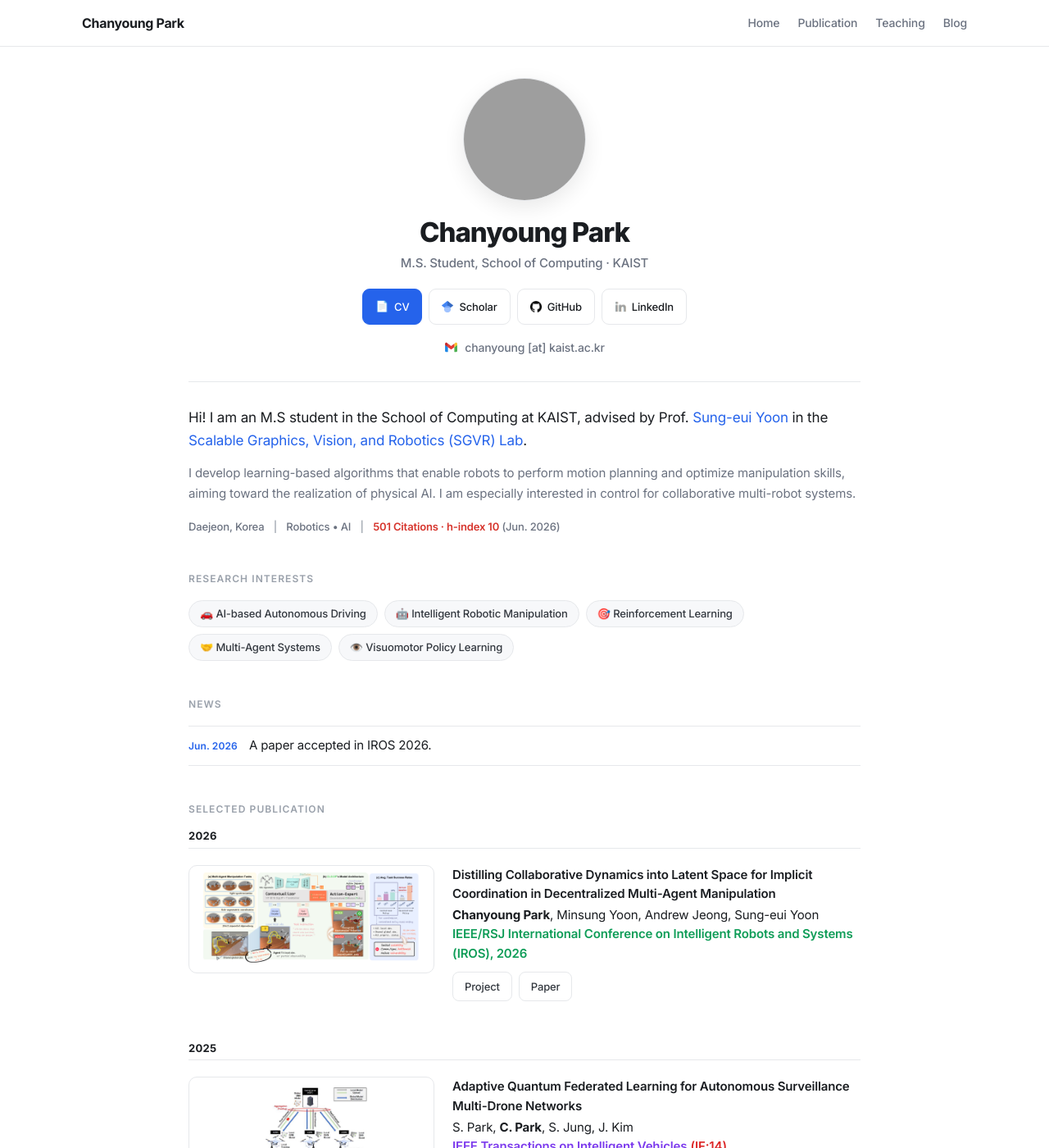
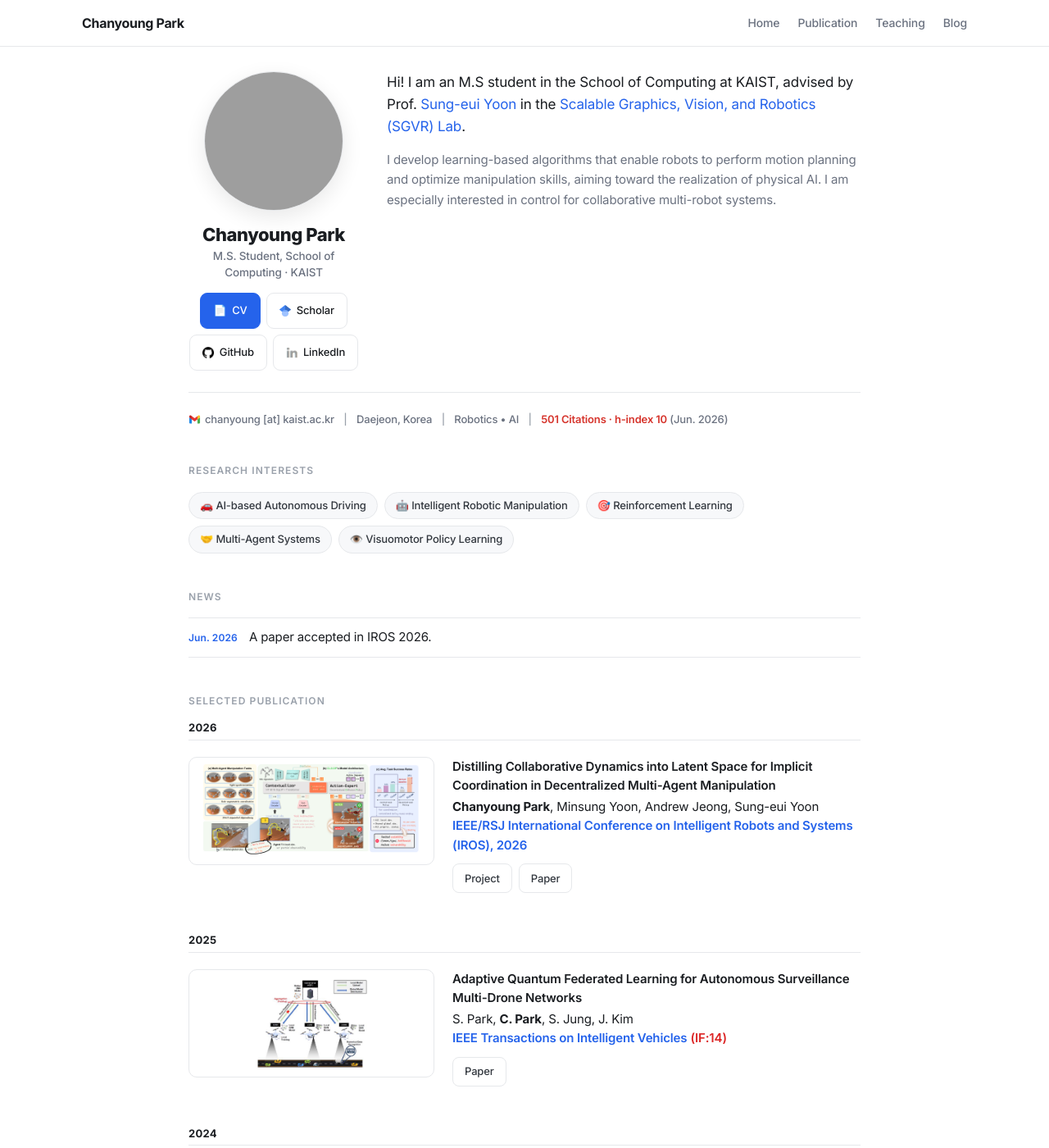
Before and after one commit to cosdeneb/cosdeneb.github.io, a Jekyll site: the page built from index.md, in a window 1280 px wide and 1400 px high. Shown: the whole window at 82% size. Built offline with Jekyll 4.4.1, drawn with Linux system fonts in a browser that asks for light colours.

Commit message:
Home: left profile column beside intro; blue venues; email in meta line
Move the photo, name, role and links into a left-hand column with the
bio text on the right; color both journal and conference venue names in
the accent blue; and move the Gmail email next to the location/citations
meta line.

```diff
--- a/_config.yml
+++ b/_config.yml
@@ -67,4 +67,4 @@ exclude:
   - vendor/ruby/
 
 # Used for defeating caching
-version: 10
+version: 11
--- a/_sass/_site.scss
+++ b/_sass/_site.scss
@@ -2,65 +2,82 @@
  * Home / shared content styles — minimal & clean
  */
 
-/* Centered hero header */
-.hero {
-  text-align: center;
-  padding: 8px 0 26px;
-  margin-bottom: 30px;
+/* Profile header: photo + info on the left, intro text on the right */
+.profile-header {
+  display: flex;
+  align-items: flex-start;
+  gap: 34px;
+  padding-bottom: 26px;
+  margin-bottom: 22px;
   border-bottom: 1px solid $line;
 }
 
+.profile-side {
+  flex: 0 0 208px;
+  width: 208px;
+  text-align: center;
+}
+
+.profile-intro {
+  flex: 1;
+  min-width: 0;
+
+  p {
+    margin-bottom: 14px;
+  }
+
+  p:first-child {
+    font-size: 17px;
+    line-height: 1.6;
+  }
+
+  p:last-child {
+    margin-bottom: 0;
+  }
+}
+
 .hero-photo {
-  width: 148px;
-  height: 148px;
+  width: 168px;
+  height: 168px;
   border-radius: 50%;
   object-fit: cover;
   border: 1px solid $line;
   box-shadow: 0 8px 26px rgba(0, 0, 0, 0.09);
-  margin-bottom: 20px;
+  margin-bottom: 16px;
 }
 
 .hero-name {
-  margin: 0 0 6px;
-  font-size: 33px;
+  margin: 0 0 4px;
+  font-size: 22px;
   font-weight: 800;
-  letter-spacing: -0.03em;
-  line-height: 1.15;
+  letter-spacing: -0.02em;
+  line-height: 1.2;
 }
 
 .hero-role {
-  margin: 0 0 18px;
+  margin: 0 0 14px;
   color: $muted;
-  font-size: 15px;
+  font-size: 13.5px;
   font-weight: 500;
+  line-height: 1.45;
 }
 
 .hero-links {
   display: flex;
   justify-content: center;
   flex-wrap: wrap;
-  gap: 8px;
-  margin-bottom: 16px;
+  gap: 7px;
 }
 
-.hero-email {
-  display: inline-flex;
-  align-items: center;
-  gap: 8px;
-  color: $muted;
-  font-size: 14px;
-  font-weight: 500;
-}
+@include media-query($on-mobile) {
+  .profile-header {
+    display: block;
+  }
 
-.hero-email:hover {
-  color: $text-color;
-  text-decoration: none;
-}
-
-.hero-email-icon {
-  width: 17px;
-  height: 17px;
-  object-fit: contain;
+  .profile-side {
+    width: 100%;
+    margin-bottom: 22px;
+  }
 }
 
 .home-wrapper {
@@ -181,6 +198,24 @@
 .home-meta span {
   color: $faint;
   padding: 0 8px;
+}
+
+.home-meta-email {
+  color: $muted;
+  font-weight: 500;
+  white-space: nowrap;
+
+  img {
+    width: 15px;
+    height: 15px;
+    vertical-align: -3px;
+    margin-right: 5px;
+  }
+
+  &:hover {
+    color: $text-color;
+    text-decoration: none;
+  }
 }
 
 /* Section titles — quiet uppercase eyebrow */
@@ -322,11 +357,11 @@
 }
 
 .venue.journal {
-  color: #7c3aed;
+  color: $accent;
 }
 
 .venue.conference {
-  color: #0f9d58;
+  color: $accent;
 }
 
 .venue.book {
--- a/index.md
+++ b/index.md
@@ -4,33 +4,33 @@ profile_picture:
   src: /assets/img/cy.jpg
   alt: website picture
 ---
-<div class="hero">
-  <img class="hero-photo" src="{{ page.profile_picture.src | absolute_url }}" alt="Chanyoung Park"/>
-  <h1 class="hero-name">Chanyoung Park</h1>
-  <p class="hero-role">M.S. Student, School of Computing · KAIST</p>
+<div class="profile-header">
+  <div class="profile-side">
+    <img class="hero-photo" src="{{ page.profile_picture.src | absolute_url }}" alt="Chanyoung Park"/>
+    <h1 class="hero-name">Chanyoung Park</h1>
+    <p class="hero-role">M.S. Student, School of Computing · KAIST</p>
 
-  <div class="hero-links">
-    <a class="home-button primary" href="{{ '/Chanyoung_Park_CV.pdf' | absolute_url }}"><span class="home-button-symbol" aria-hidden="true">📄</span>CV</a>
-    <a class="home-button" href="https://scholar.google.com/citations?hl=ko&user=fGD7V2IAAAAJ"><img class="home-button-icon" src="{{ '/assets/img/icons/google scholar.png' | absolute_url }}" alt="">Scholar</a>
-    <a class="home-button" href="https://github.com/cosdeneb"><img class="home-button-icon" src="{{ '/assets/img/icons/github.png' | absolute_url }}" alt="">GitHub</a>
-    <a class="home-button" href="https://www.linkedin.com/in/chanyoung-park-799b672ab/"><img class="home-button-icon" src="{{ '/assets/img/icons/linkedin.png' | absolute_url }}" alt="">LinkedIn</a>
+    <div class="hero-links">
+      <a class="home-button primary" href="{{ '/Chanyoung_Park_CV.pdf' | absolute_url }}"><span class="home-button-symbol" aria-hidden="true">📄</span>CV</a>
+      <a class="home-button" href="https://scholar.google.com/citations?hl=ko&user=fGD7V2IAAAAJ"><img class="home-button-icon" src="{{ '/assets/img/icons/google scholar.png' | absolute_url }}" alt="">Scholar</a>
+      <a class="home-button" href="https://github.com/cosdeneb"><img class="home-button-icon" src="{{ '/assets/img/icons/github.png' | absolute_url }}" alt="">GitHub</a>
+      <a class="home-button" href="https://www.linkedin.com/in/chanyoung-park-799b672ab/"><img class="home-button-icon" src="{{ '/assets/img/icons/linkedin.png' | absolute_url }}" alt="">LinkedIn</a>
+    </div>
   </div>
 
-  <a class="hero-email" href="mailto:chanyoung@kaist.ac.kr"><img class="hero-email-icon" src="{{ '/assets/img/icons/gmail.svg' | absolute_url }}" alt="Email"/>chanyoung [at] kaist.ac.kr</a>
-</div>
+  <div class="profile-intro">
+    <p>
+      Hi! I am an M.S student in the School of Computing at KAIST, advised by Prof. <a href="https://sgvr.kaist.ac.kr/~sungeui/">Sung-eui Yoon</a> in the <a href="https://sgvr.kaist.ac.kr/">Scalable Graphics, Vision, and Robotics (SGVR) Lab</a>.
+    </p>
 
-<div class="home-intro">
-  <p>
-    Hi! I am an M.S student in the School of Computing at KAIST, advised by Prof. <a href="https://sgvr.kaist.ac.kr/~sungeui/">Sung-eui Yoon</a> in the <a href="https://sgvr.kaist.ac.kr/">Scalable Graphics, Vision, and Robotics (SGVR) Lab</a>.
-  </p>
-
-  <p class="home-research-copy">
-    I develop learning-based algorithms that enable robots to perform motion planning and optimize manipulation skills, aiming toward the realization of physical AI. I am especially interested in control for collaborative multi-robot systems.
-  </p>
+    <p class="home-research-copy">
+      I develop learning-based algorithms that enable robots to perform motion planning and optimize manipulation skills, aiming toward the realization of physical AI. I am especially interested in control for collaborative multi-robot systems.
+    </p>
+  </div>
 </div>
 
 <div class="home-meta">
-  Daejeon, Korea <span aria-hidden="true">|</span> Robotics • AI <span aria-hidden="true">|</span> <a href="https://scholar.google.com/citations?hl=ko&user=fGD7V2IAAAAJ" style="color:#d6342c;font-weight:600;">501 Citations · h-index 10</a> (Jun. 2026)
+  <a class="home-meta-email" href="mailto:chanyoung@kaist.ac.kr"><img src="{{ '/assets/img/icons/gmail.svg' | absolute_url }}" alt="Email"/>chanyoung [at] kaist.ac.kr</a> <span aria-hidden="true">|</span> Daejeon, Korea <span aria-hidden="true">|</span> Robotics • AI <span aria-hidden="true">|</span> <a href="https://scholar.google.com/citations?hl=ko&user=fGD7V2IAAAAJ" style="color:#d6342c;font-weight:600;">501 Citations · h-index 10</a> (Jun. 2026)
 </div>
 
 <div class="research-interests">
```
